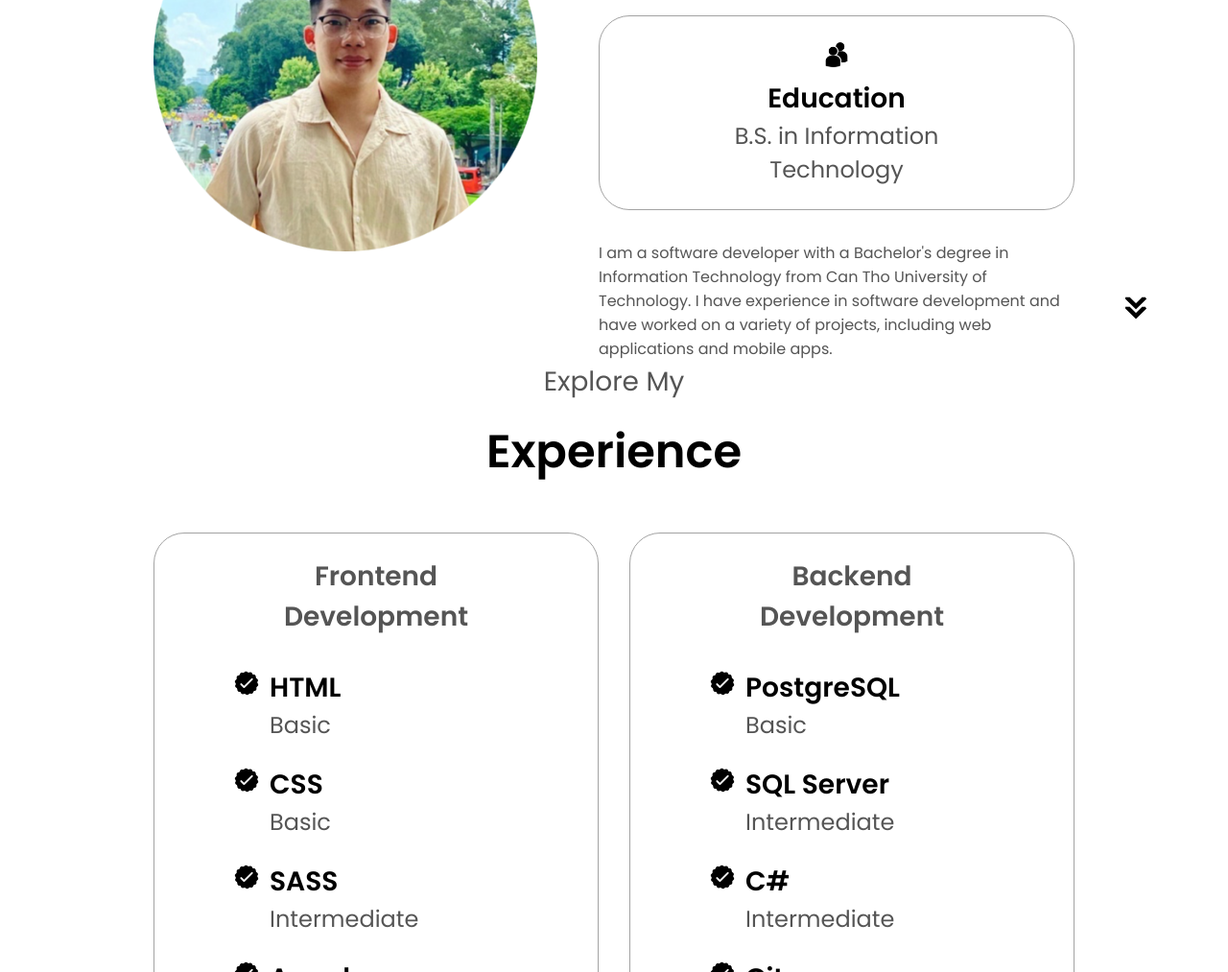
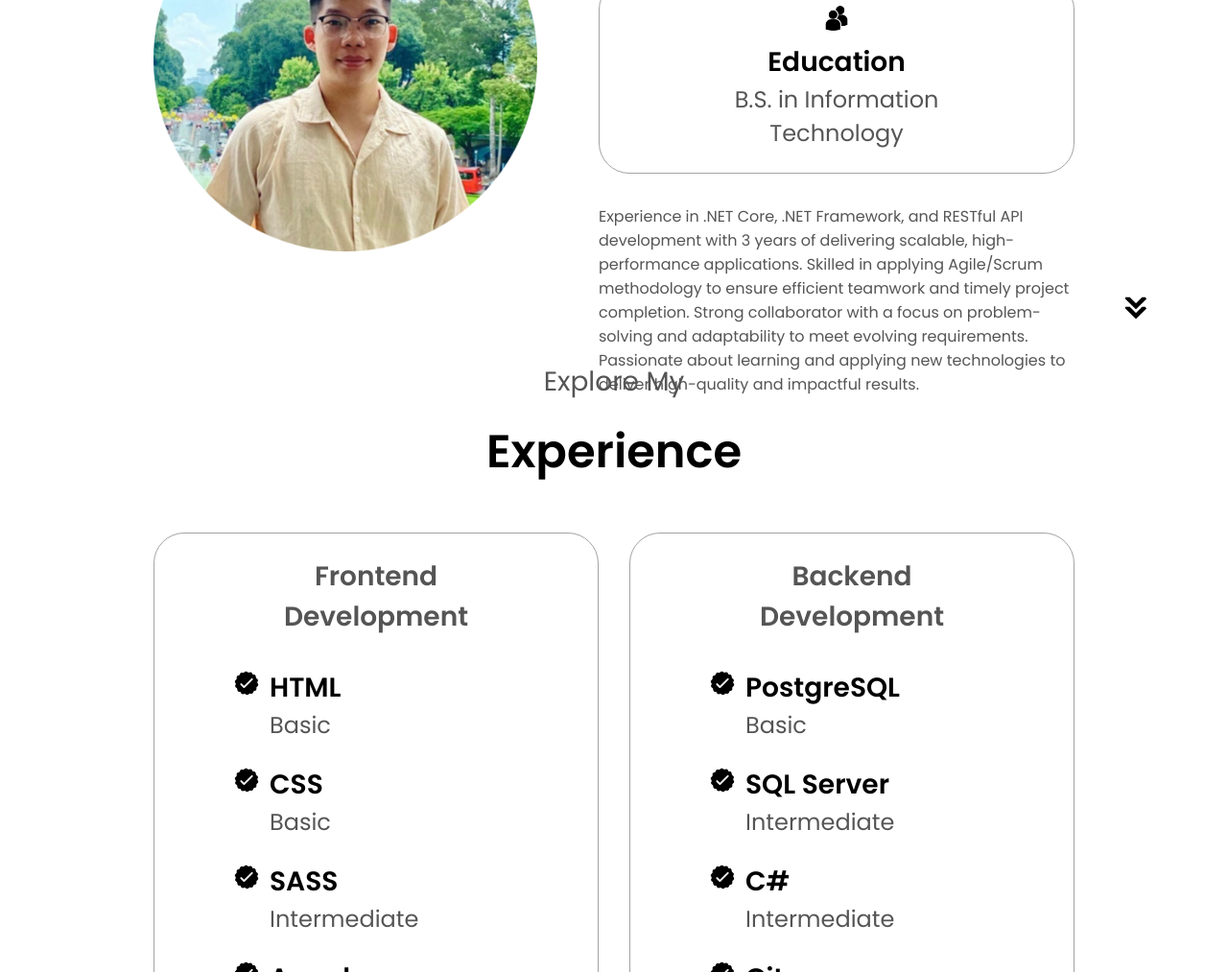
Before and after one commit to TranTan-Dat/personal-portfolio-website-v1, a plain HTML site: page index.html in a window 1280 px wide. Shown: the part 1287-2300 px from the top of the page at 96% size. Drawn offline with Linux system fonts and the light colour scheme.

Commit message:
update summary information section

```diff
--- a/index.html
+++ b/index.html
@@ -90,8 +90,11 @@
             </div>
             <div class="text-container">
                 <p>
-                    I am a software developer with a Bachelor's degree in Information Technology from Can Tho University of Technology.
-                    I have experience in software development and have worked on a variety of projects, including web applications and mobile apps.
+                  Experience in .NET Core, .NET Framework, and RESTful API development with 3 years of delivering
+                  scalable, high-performance applications. Skilled in applying Agile/Scrum methodology to ensure
+                  efficient teamwork and timely project completion. Strong collaborator with a focus on problem-
+                  solving and adaptability to meet evolving requirements. Passionate about learning and applying
+                  new technologies to deliver high-quality and impactful results.
                 </p>
             </div>
         </div>
```
